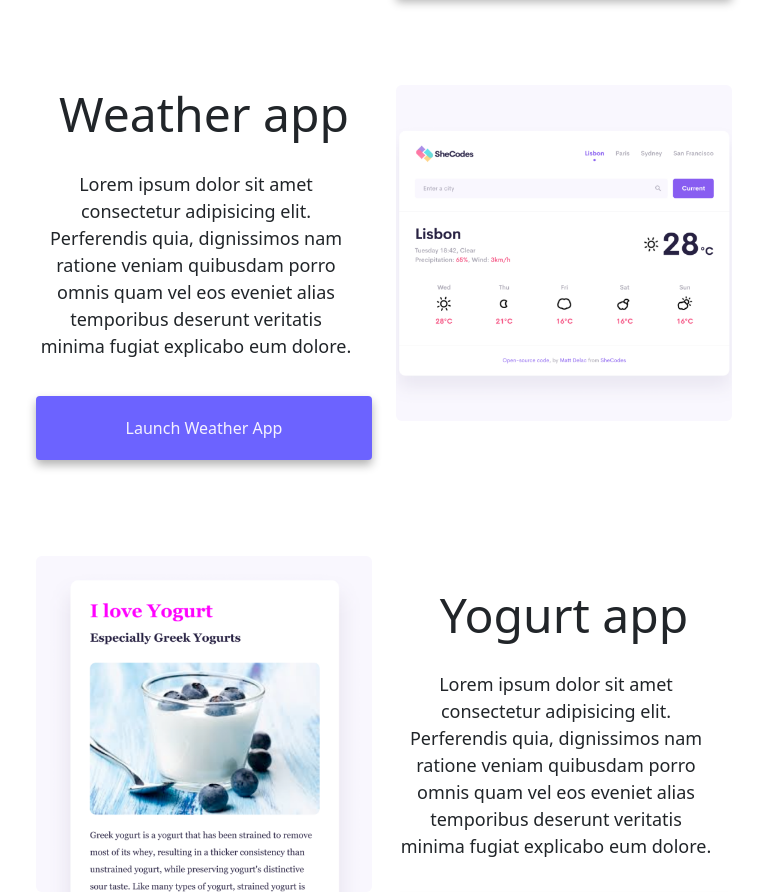
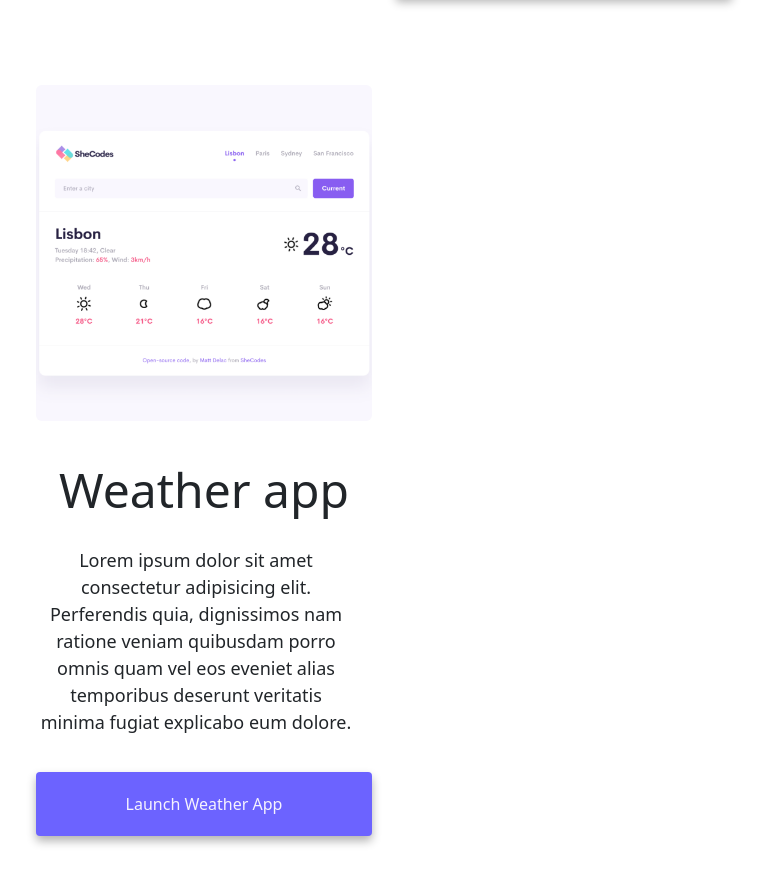
Before and after one commit to ZeynabSherafat/about-me-shecodes, a plain HTML site: page index.html in a window 768 px wide. Shown: the part 931-1823 px from the top of the page. Drawn offline with nearby package versions, Linux system fonts and the light colour scheme.

Commit message:
reversed the column of the weather app

```diff
--- a/css/style.css
+++ b/css/style.css
@@ -155,6 +155,13 @@ p {
   .headings {
     margin-top: 30px;
   }
+  #reverse-col {
+    flex-direction: column-reverse;
+  }
+  #weather-top {
+    margin-top: 40px;
+    margin-bottom: -8px;
+  }
 }
 
 @media (max-width: 768px) {
--- a/index.html
+++ b/index.html
@@ -95,8 +95,8 @@
       </div>
       <br />
       <br />
-      <div class="row">
-        <div class="col-md-6">
+      <div class="row" id="reverse-col">
+        <div class="col-md-6" id="weather-top">
           <h2 class="mb-2 text-start content-heading">Weather app</h2>
           <p class="text lh-base text-start ps-1 content-paragraph">
             Lorem ipsum dolor sit amet consectetur adipisicing elit. Perferendis
```
